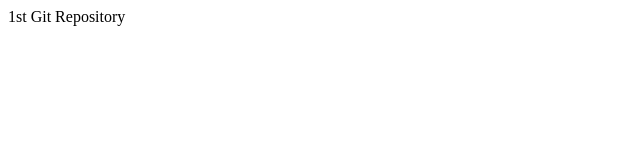
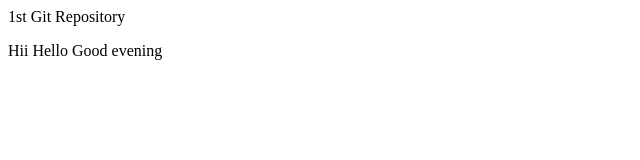
Before and after one commit to harshita-19Y/Git-Demo, a plain HTML site: page index.html in a window 1280 px wide. Shown: the whole page, without its empty margins (0-640 px from the left). Drawn offline with Linux system fonts and the light colour scheme.

Commit message:
Update index.html

```diff
--- a/index.html
+++ b/index.html
@@ -1 +1,2 @@
 <p>1st Git Repository</p>
+<p>Hii Hello Good evening</p>
```
